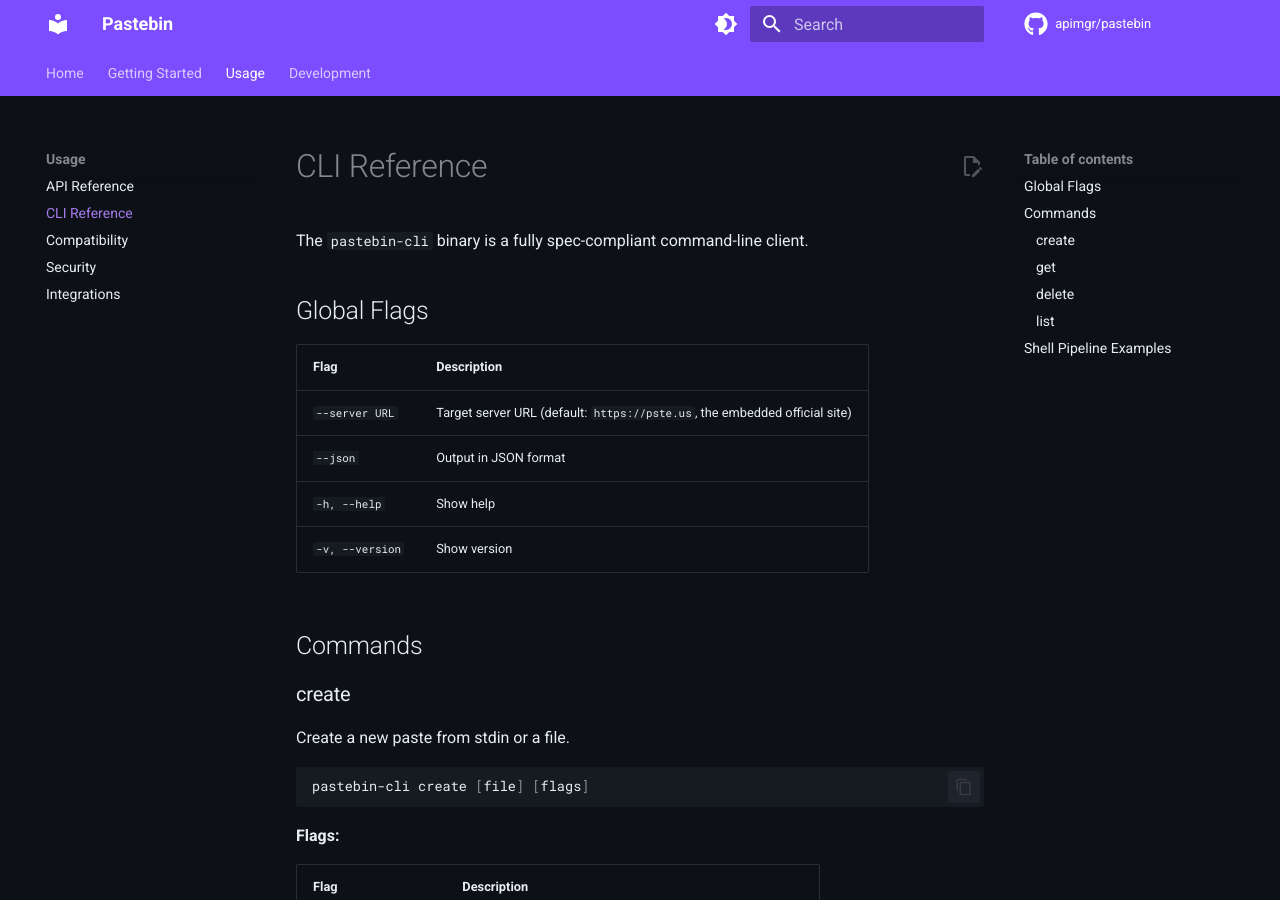
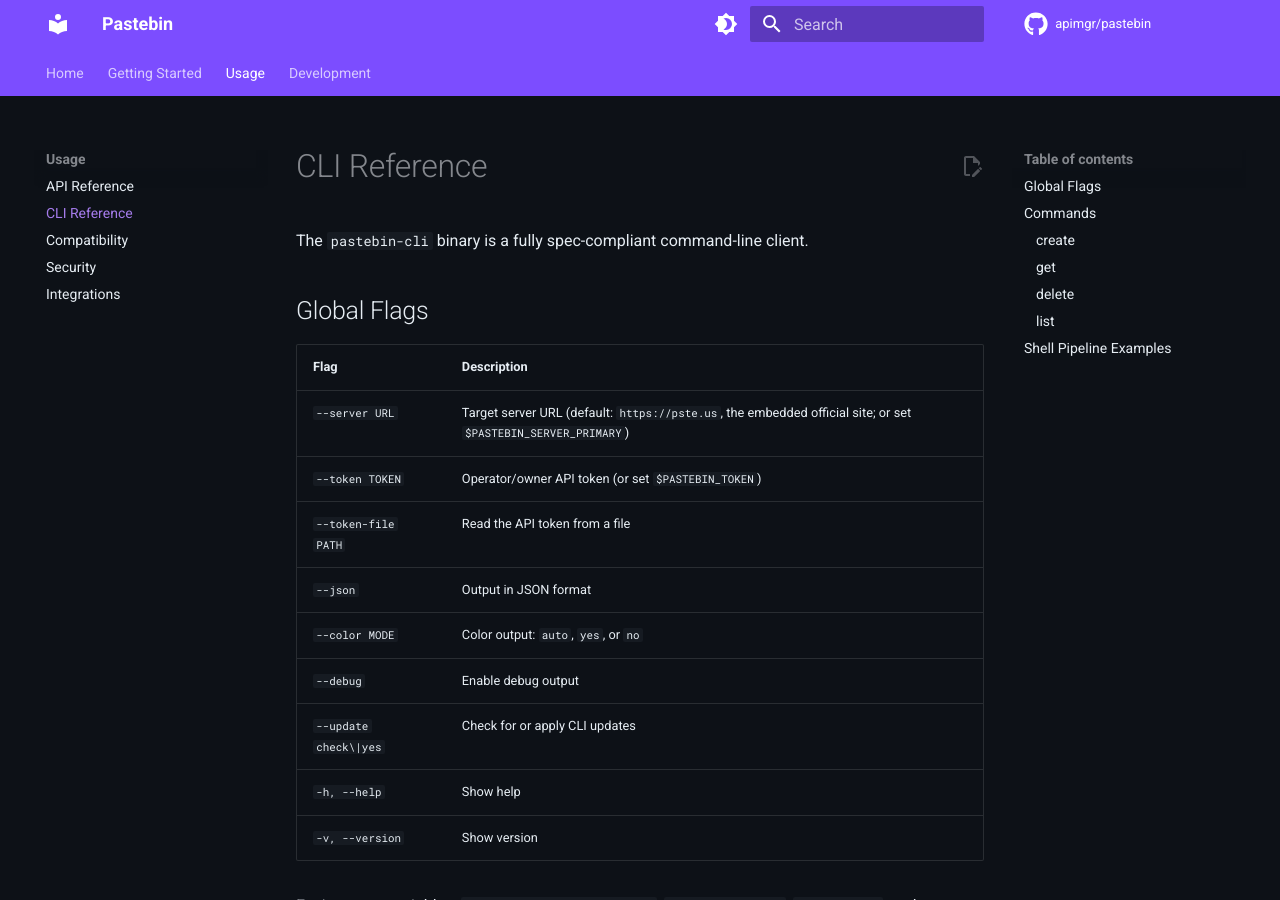
Before and after one commit to apimgr/pastebin, an MkDocs documentation site: the page built from docs/cli.md, in a window 1280 px wide and 900 px high. Built offline with MkDocs 1.6.1 and Material for MkDocs 9.7.7, drawn with Linux system fonts in a browser that asks for light colours; comment, search, counter and statistics services are not loaded; some of the changed text lies outside the part shown.

Commit message:
📝 Sync CLI docs with README env vars; log non-atomic burn-check finding 📝
- docs/cli.md: document --token/--token-file/--color/--debug/--update flags
  and the PASTEBIN_SERVER_PRIMARY/PASTEBIN_TOKEN/CLI_CONFIG/NO_COLOR env
  vars to match the current README and actual CLI flag set.
- TODO.AI.md: log that burn-after-read is check-then-act (not atomic)
  across 6 read sites in src/handler/paste.go and src/handler/compat.go —
  concurrent requests to a burn-after-N paste can serve more reads than
  configured; needs a deliberate DB-transaction/atomic-update pass.

```diff
--- a/docs/cli.md
+++ b/docs/cli.md
@@ -6,10 +6,17 @@
 
 | Flag | Description |
 |------|-------------|
-| `--server URL` | Target server URL (default: `https://pste.us`, the embedded official site) |
+| `--server URL` | Target server URL (default: `https://pste.us`, the embedded official site; or set `$PASTEBIN_SERVER_PRIMARY`) |
+| `--token TOKEN` | Operator/owner API token (or set `$PASTEBIN_TOKEN`) |
+| `--token-file PATH` | Read the API token from a file |
 | `--json` | Output in JSON format |
+| `--color MODE` | Color output: `auto`, `yes`, or `no` |
+| `--debug` | Enable debug output |
+| `--update check\|yes` | Check for or apply CLI updates |
 | `-h, --help` | Show help |
 | `-v, --version` | Show version |
+
+Environment variables: `PASTEBIN_SERVER_PRIMARY`, `PASTEBIN_TOKEN`, `CLI_CONFIG`, and `NO_COLOR`. See the README for details.
 
 ## Commands
 
```
Also changed, not shown: TODO.AI.md (+14 -1 lines).
